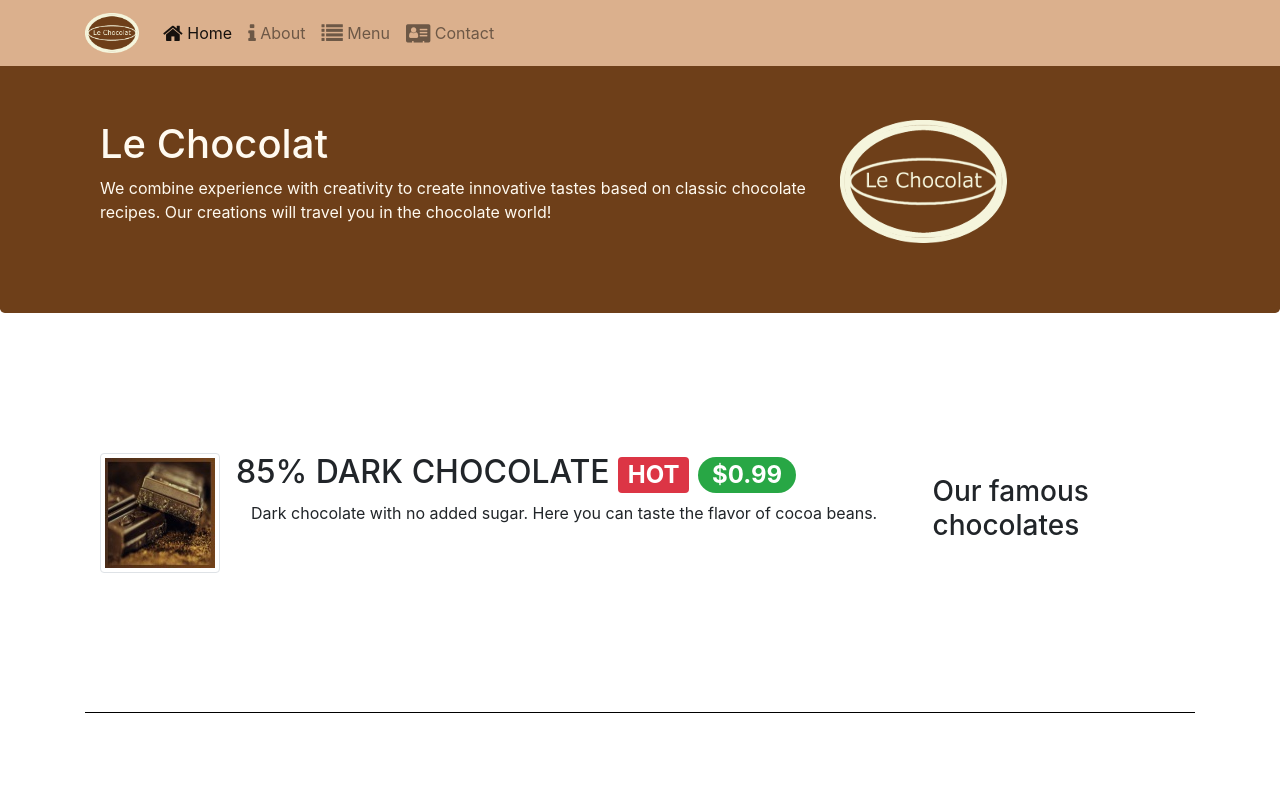
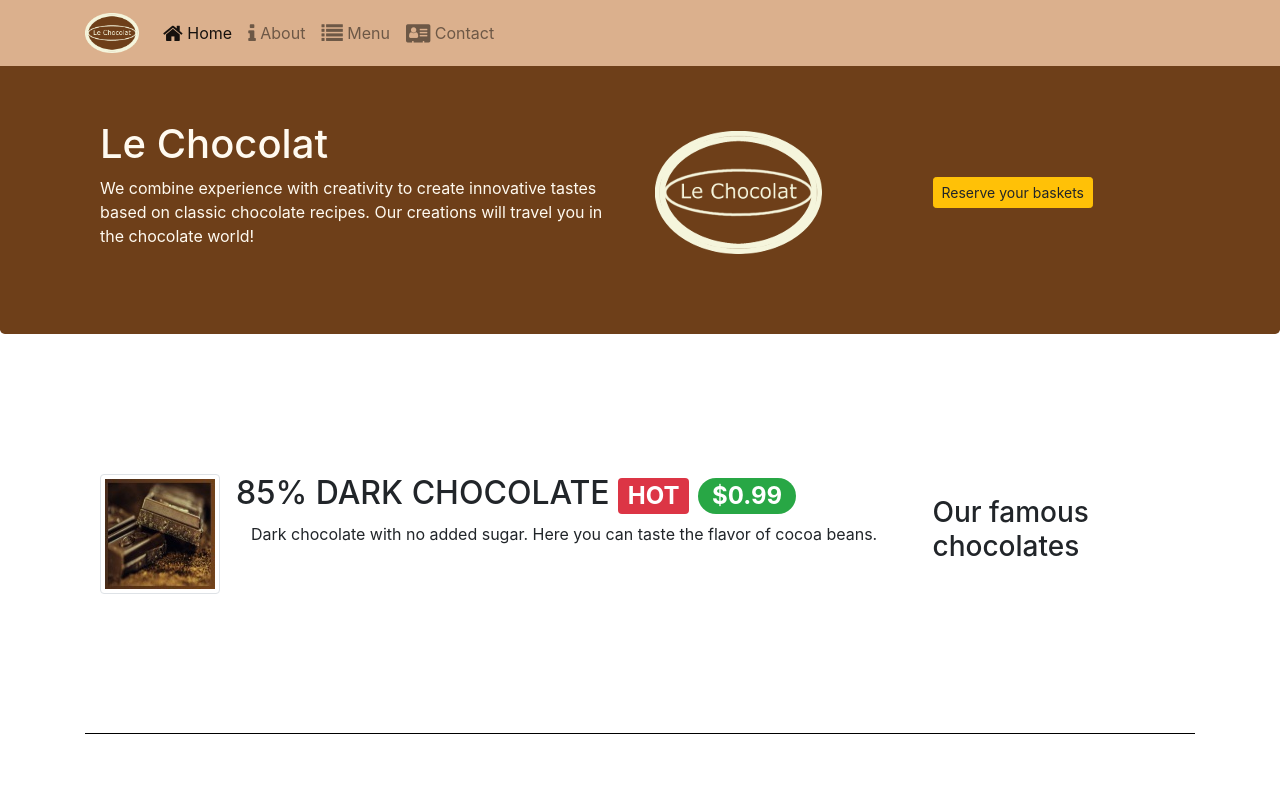
Before and after one commit to AlexCantrel/leChocolat, a website: page index.html in a window 1280 px wide. Shown: the top 800 px of the page. Drawn offline with nearby package versions, Linux system fonts and the light colour scheme.

Commit message:
Bootstrap Assignment 9 Task 2

```diff
--- a/index.html
+++ b/index.html
@@ -51,14 +51,19 @@
     <!-- HEADER -->
     <header class="jumbotron">
         <div class="container">
-            <div class="row row-header">
-                <div class="col-12 col-sm-8">
+            <div class="row row-header align-items-center">
+                <div class="col-12 col-sm-6">
                     <h1>Le Chocolat</h1>
                     <p>We combine experience with creativity to create innovative tastes based on classic chocolate
                         recipes. Our creations will travel you in the chocolate world!</p>
                 </div>
-                <div class="col col-sm">
+                <div class="col col-sm-3">
                     <img src="images/logo.png" class="img-fluid">
+                </div>
+                <div class="col col-sm-3">
+                    <a class="btn btn-sm btn-warning" href="#basket">
+                        Reserve your baskets
+                    </a>
                 </div>
             </div>
         </div>
@@ -145,7 +150,7 @@
                 <div class="card mb-3">
                     <div class="card-header bg-warning">Reserve your baskets</div>
                     <div class="card-body">
-                        <form action="">
+                        <form id="basket" action="">
                             <div class="form-group row">
                                 <div class="col-sm-3">
                                     <label for="radiobtn">Number of baskets</label>
@@ -215,9 +220,6 @@
 
 
 
-
-
-
     <!-- FOOTER -->
     <footer class="footer">
         <div class="container">
```
